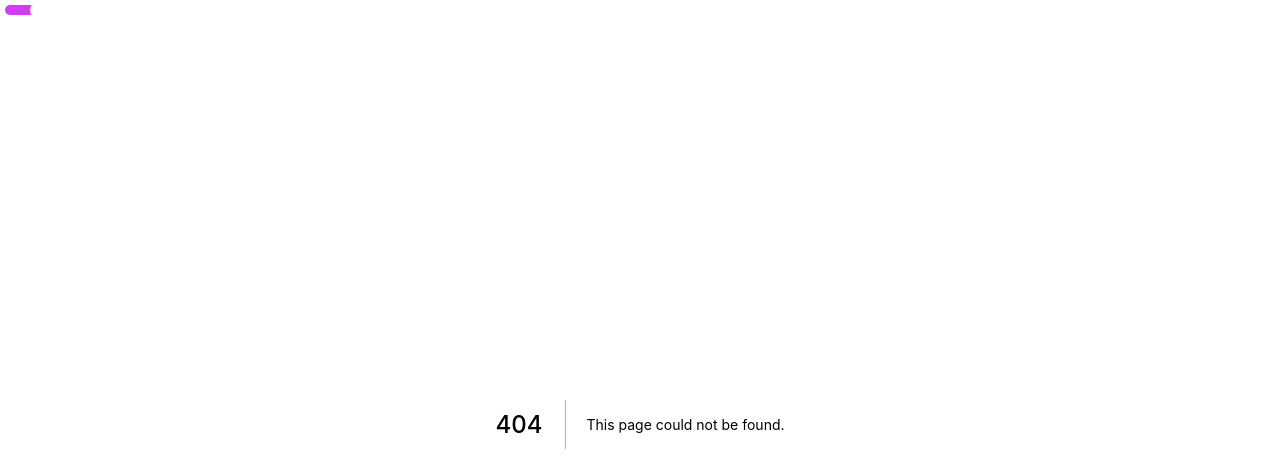
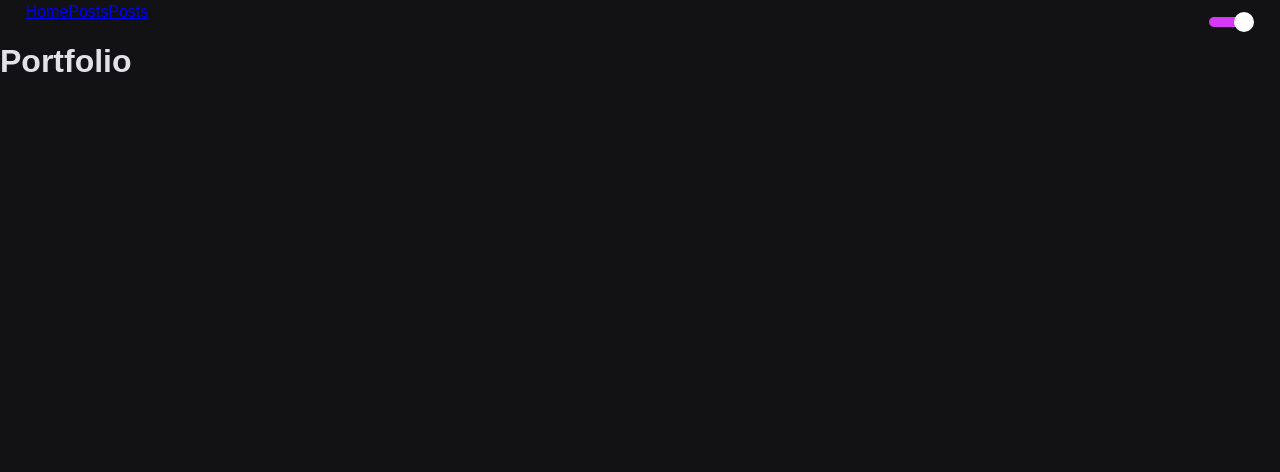
Before and after one commit to NearMaick/NearMaickBlog, a Next.js app: page /portfolio in a window 1280 px wide. Before the commit this address had no page. Shown: the top 472 px of the page. Built offline with nearby package versions, Linux system fonts and the light colour scheme.

Commit message:
feat(web): setting pages #2

```diff
--- /dev/null
+++ b/src/components/Menu.tsx
@@ -0,0 +1,13 @@
+import Link from 'next/link'
+
+import { Container } from '../styles/components/Menu'
+
+export default function Header(): JSX.Element {
+  return (
+    <Container>
+      <Link href="/">Home</Link>
+      <Link href="/post">Posts</Link>
+      <Link href="/portfolio">Posts</Link>
+    </Container>
+  )
+}
--- a/src/components/Header.tsx
+++ b/src/components/ThemeSwitch.tsx
@@ -2,16 +2,17 @@ import { useContext } from 'react'
 import Switch from 'react-switch'
 import { ThemeContext } from 'styled-components'
 import { shade } from 'polished'
+import { Container } from '../styles/components/themeSwitch'
 
 interface Props {
   toggleTheme(): void
 }
 
-function Header({ toggleTheme }: Props): JSX.Element {
+function ThemeSwitch({ toggleTheme }: Props): JSX.Element {
   const { colors, title } = useContext(ThemeContext)
 
   return (
-    <>
+    <Container>
       <Switch
         onChange={toggleTheme}
         checked={title === 'dark'}
@@ -23,8 +24,8 @@ function Header({ toggleTheme }: Props): JSX.Element {
         offColor={shade(0.1, colors.primary)}
         onColor={colors.secondary}
       />
-    </>
+    </Container>
   )
 }
 
-export default Header
+export default ThemeSwitch
--- a/src/pages/_app.tsx
+++ b/src/pages/_app.tsx
@@ -6,7 +6,8 @@ import light from '../styles/theme/light'
 import dark from '../styles/theme/dark'
 
 import GlobalStyle from '../styles/GlobalStyle'
-import Header from '../components/Header'
+import Menu from '../components/Menu'
+import ThemeSwitch from '../components/ThemeSwitch'
 
 const MyApp: React.FC<AppProps> = ({ Component, pageProps }) => {
   const [theme, setTheme] = useState(dark)
@@ -21,8 +22,11 @@ const MyApp: React.FC<AppProps> = ({ Component, pageProps }) => {
 
   return (
     <ThemeProvider theme={theme}>
-      <Header toggleTheme={toggleTheme} />
       <GlobalStyle />
+      <div id="menu-container">
+        <ThemeSwitch toggleTheme={toggleTheme} />
+        <Menu />
+      </div>
       <Component {...pageProps} />
     </ThemeProvider>
   )
--- /dev/null
+++ b/src/pages/portfolio.tsx
@@ -0,0 +1,3 @@
+export default function Portfolio(): JSX.Element {
+  return <h1>Portfolio</h1>
+}
--- a/src/styles/GlobalStyle.ts
+++ b/src/styles/GlobalStyle.ts
@@ -11,4 +11,12 @@ export default createGlobalStyle`
     color: ${props => props.theme.colors.text};
     font-family: Arial, Helvetica, sans-serif;
   }
+
+  div#menu-container {
+    display: flex;
+    flex-direction: row-reverse;
+
+    margin: 0.2rem 1.6rem;
+    justify-content: space-between;
+  }
 `
--- /dev/null
+++ b/src/styles/components/Menu.ts
@@ -0,0 +1,6 @@
+import styled from 'styled-components'
+
+export const Container = styled.nav`
+  display: flex;
+  flex-direction: row;
+`
--- /dev/null
+++ b/src/styles/components/ThemeSwitch.ts
@@ -0,0 +1,3 @@
+import styled from 'styled-components'
+
+export const Container = styled.h1``
```
Also changed, not shown: src/pages/index.tsx (+2 -37 lines), src/pages/post.tsx (added, +45 -0 lines).
